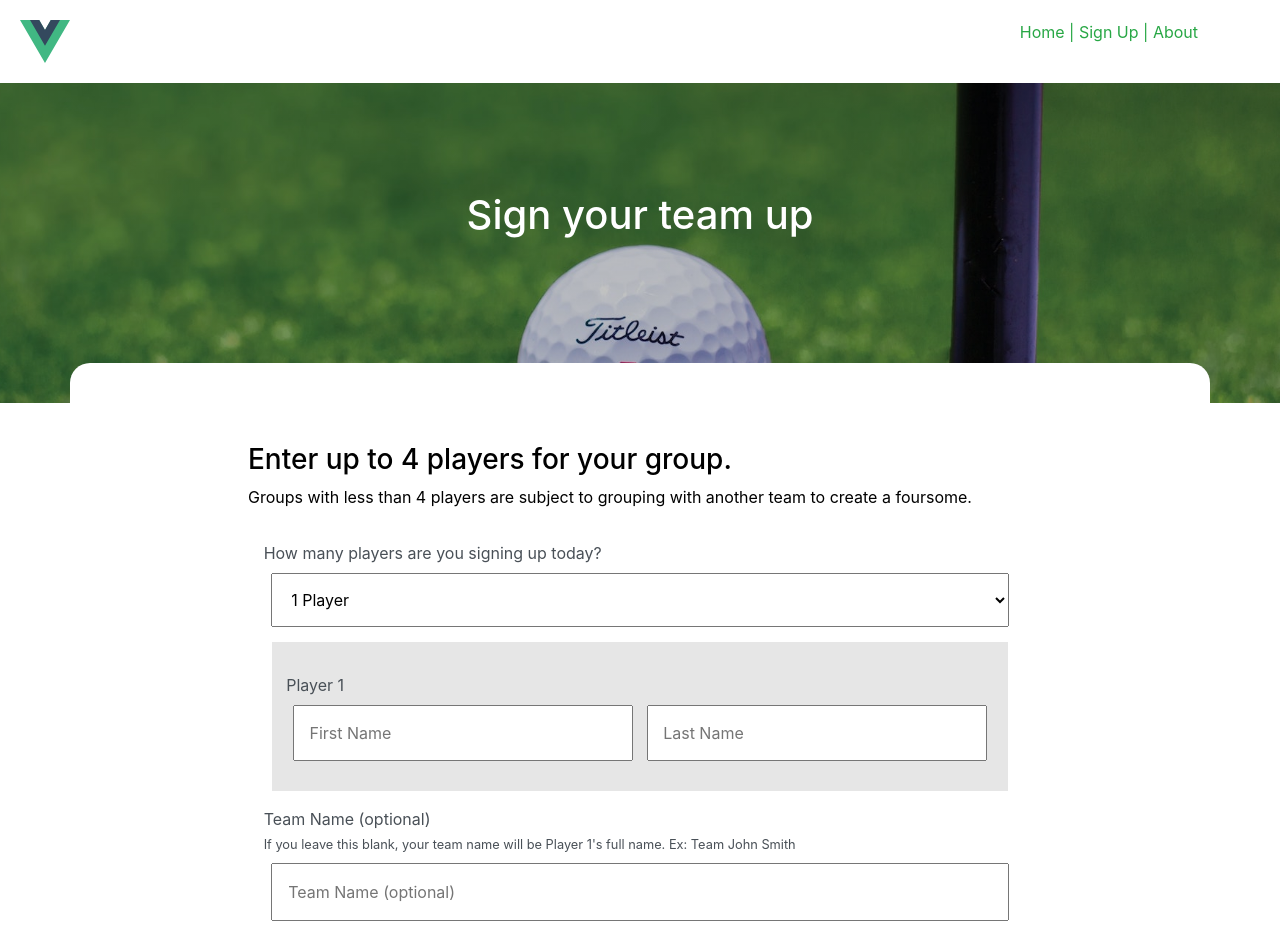
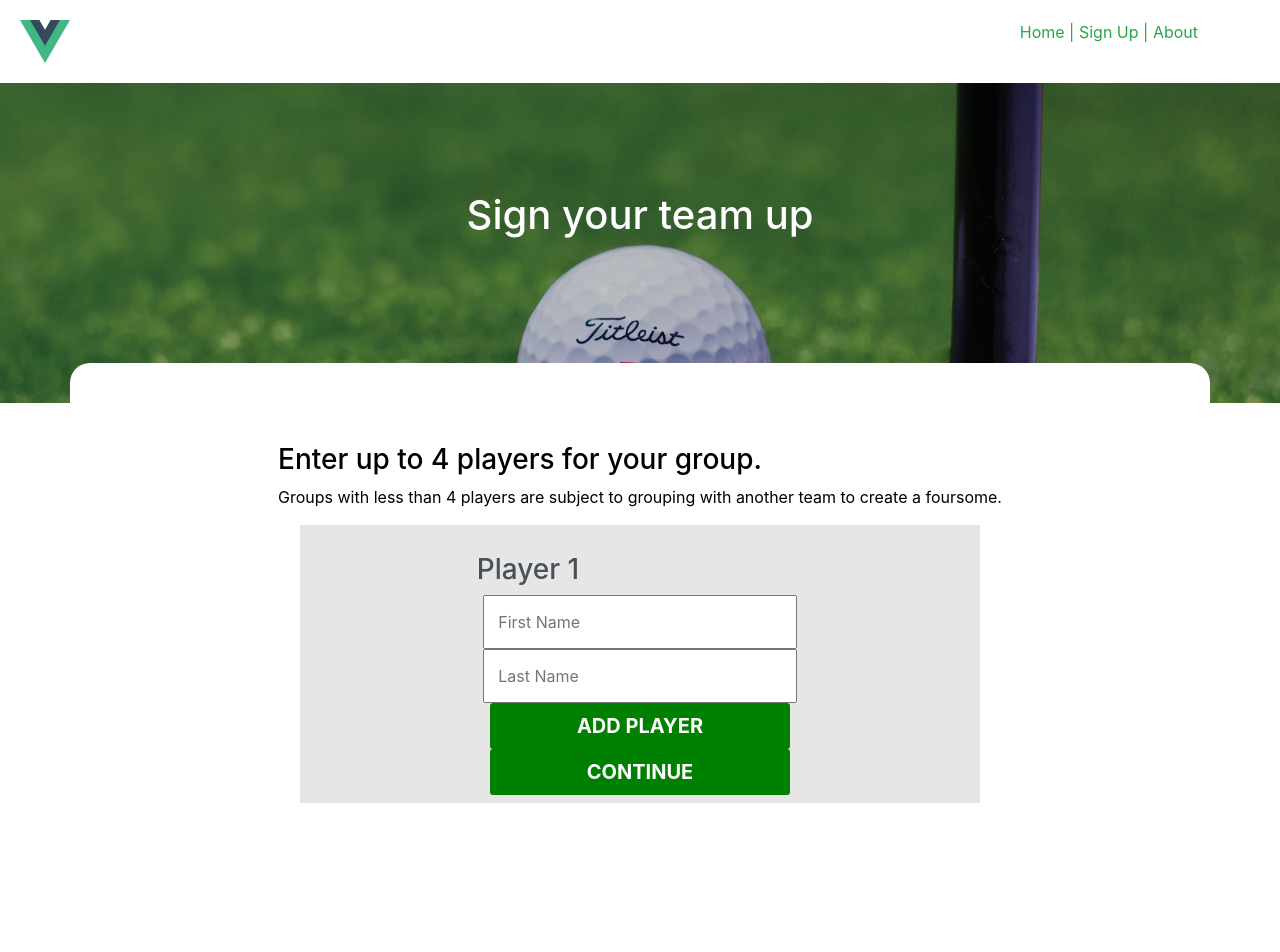
Before and after one commit to vit-the-jedi/golf-tournament-site, a Vue app: page /signup in a window 1280 px wide. Shown: the top 952 px of the page. After the commit the page ends 883 px from the top, so only its background shows below. Built offline with nearby package versions, Linux system fonts and the light colour scheme.

Commit message:
have 4 player cards set up

```diff
--- a/src/components/signUpForm.vue
+++ b/src/components/signUpForm.vue
@@ -1,3 +1,8 @@
+<script setup>
+import { ref } from "vue";
+const mainColor = ref("#003566");
+const secondColor = ref("#FFC300");
+</script>
 <template>
   <!-- <loadingSpinner /> -->
   <form @submit="checkForm">
@@ -13,18 +18,10 @@
           <li v-for="error in errors">{{ error }}</li>
         </ul>
       </span>
-      <div class="form-control">
-        <label>How many players are you signing up today?</label>
-        <select v-model="numOfPlayers" class="input full-width">
-          <option value="1">1 Player</option>
-          <option value="2">2 Players</option>
-          <option value="3">3 Players</option>
-          <option value="4">4 Players</option>
-        </select>
-      </div>
+
       <div class="form-inset">
-        <div class="form-control" v-if="numOfPlayers >= 1">
-          <label>Player 1</label>
+        <div class="form-control card" v-if="numOfPlayers >= 1">
+          <h2>Player 1</h2>
           <input
             v-model="player1__firstName"
             class="input"
@@ -37,9 +34,14 @@
             type="text"
             placeholder="Last Name"
           />
+
+          <div v-if="numOfPlayers === 1">
+            <button type="button" @click="numOfPlayers++">Add player</button>
+            <button type="button">Continue</button>
+          </div>
         </div>
-        <div class="form-control" v-if="numOfPlayers >= 2">
-          <label>Player 2</label>
+        <div class="form-control card" v-if="numOfPlayers >= 2">
+          <h2>Player 2</h2>
           <input
             v-model="player2__firstName"
             class="input"
@@ -52,9 +54,14 @@
             type="text"
             placeholder="Last Name"
           />
+          <div v-if="numOfPlayers === 2">
+            <button type="button" @click="numOfPlayers++">Add player</button>
+            <button type="button">Continue</button>
+          </div>
+          <span class="delete" @click="numOfPlayers--"></span>
         </div>
-        <div class="form-control" v-if="numOfPlayers >= 3">
-          <label>Player 3</label>
+        <div class="form-control card" v-if="numOfPlayers >= 3">
+          <h2>Player 3</h2>
           <input
             v-model="player3__firstName"
             class="input"
@@ -67,9 +74,14 @@
             type="text"
             placeholder="Last Name"
           />
+          <div v-if="numOfPlayers === 3">
+            <button type="button" @click="numOfPlayers++">Add player</button>
+            <button type="button">Continue</button>
+          </div>
+          <span class="delete" @click="numOfPlayers--"></span>
         </div>
-        <div class="form-control" v-if="numOfPlayers >= 4">
-          <label>Player 4</label>
+        <div class="form-control card" v-if="numOfPlayers >= 4">
+          <h2>Player 4</h2>
           <input
             v-model="player4__firstName"
             class="input"
@@ -82,31 +94,32 @@
             type="text"
             placeholder="Last Name"
           />
+          <div v-if="numOfPlayers === 4">
+            <button type="button" @click="numOfPlayers++">Add player</button>
+            <button type="button">Continue</button>
+          </div>
+          <span class="delete" @click="numOfPlayers--"></span>
         </div>
       </div>
-      <div class="form-control">
-        <label
-          >Team Name (optional) <br />
-          <small
-            >If you leave this blank, your team name will be Player 1's full
-            name. Ex: Team John Smith</small
-          ></label
-        >
+      <div class="form-control card" v-if="playersAdded">
+        <h2>Choose Your Division</h2>
+        <select v-model="division" class="input full-width">
+          <option value="mens">Men's Division</option>
+          <option value="coed">Co-ed Division</option>
+        </select>
+        <h2>Team Name</h2>
+        <p>
+          If you leave this blank, your team name will be Player 1’s full name.
+          Ex: Team John Smith
+        </p>
         <input
           v-model="teamName"
           class="input full-width"
           type="text"
           placeholder="Team Name (optional)"
         />
+        <button type="submit">Sign Up</button>
       </div>
-      <div class="form-control">
-        <label>Choose a division</label>
-        <select v-model="division" class="input full-width">
-          <option value="mens">Men's Division</option>
-          <option value="coed">Co-ed Division</option>
-        </select>
-      </div>
-      <button type="submit">Sign Up</button>
     </div>
   </form>
 </template>
@@ -127,6 +140,7 @@ export default {
       player3__lastName: null,
       player4__firstName: null,
       player4__lastName: null,
+      playersAdded: false,
       teamName: null,
       division: "mens",
       needsGrouping: false,
@@ -361,4 +375,28 @@ button {
   width: 100%;
   margin: auto;
 }
+
+.delete {
+  position: absolute;
+  top: 2%;
+  right: 2%;
+  padding: 5px;
+  width: 40px;
+  height: 40px;
+  cursor: pointer;
+  border-width: 4px;
+  border-style: solid;
+  border-radius: 9px;
+  border-color: v-bind(mainColor);
+  background: v-bind(secondColor);
+  text-align: center;
+}
+.delete::after {
+  position: absolute;
+  content: "X";
+  font-weight: 800;
+  font-size: 1.5rem;
+  left: 25%;
+  top: -3%;
+}
 </style>
```
